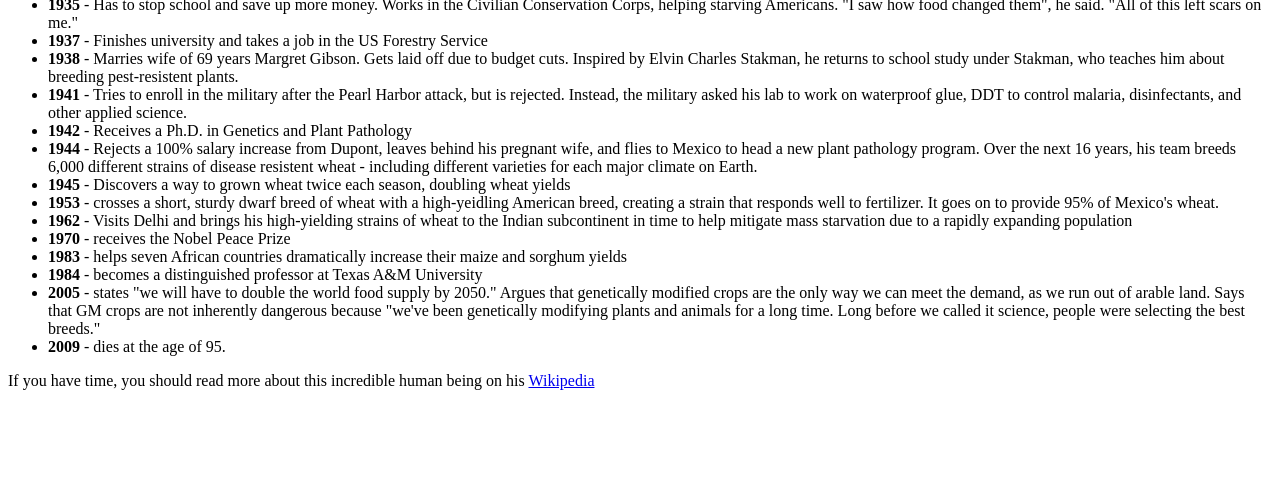
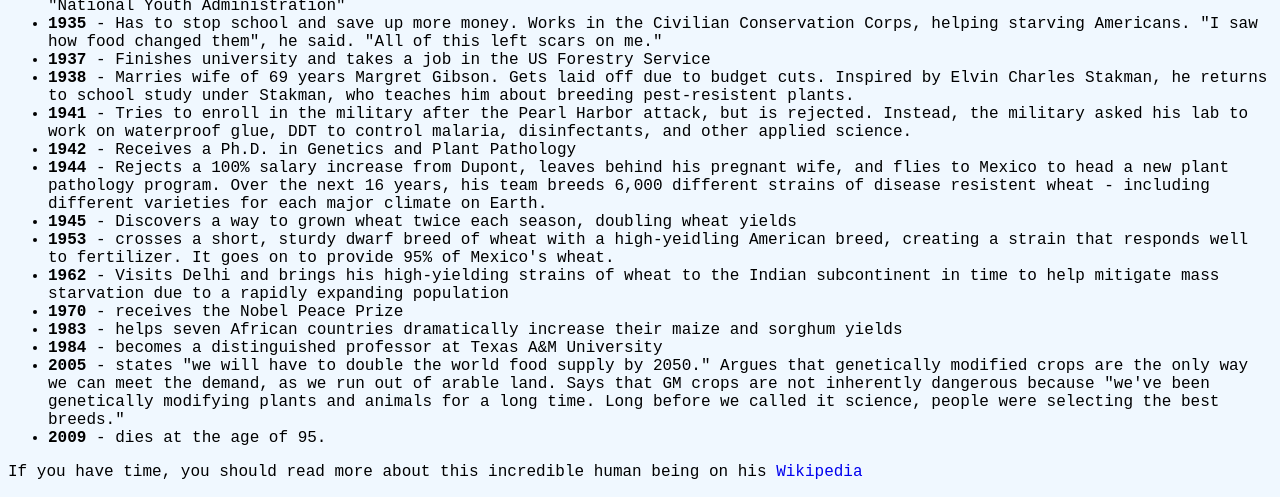
Before and after one commit to Modi9390/microverse-project, a plain HTML site: page index.html in a window 1280 px wide. Shown: the part 580-1077 px from the top of the page. Before the commit the page ends 986 px from the top, so only its background shows below. Drawn offline with Linux system fonts and the light colour scheme.

Commit message:
add style.css file

```diff
--- a/index.html
+++ b/index.html
@@ -1,6 +1,7 @@
 <!DOCTYPE html>
 <html lang="en">
 <head>
+  <link rel="stylesheet" href="style.css">
     <meta charset="UTF-8">
     <meta name="viewport" content="width=device-width, initial-scale=1.0">
     <title>Document</title>
--- /dev/null
+++ b/style.css
@@ -0,0 +1,7 @@
+body{
+    font-family: 'Courier New', Courier, monospace;
+     background-color: aliceblue;
+}
+a{
+    text-decoration: none;
+}
```
